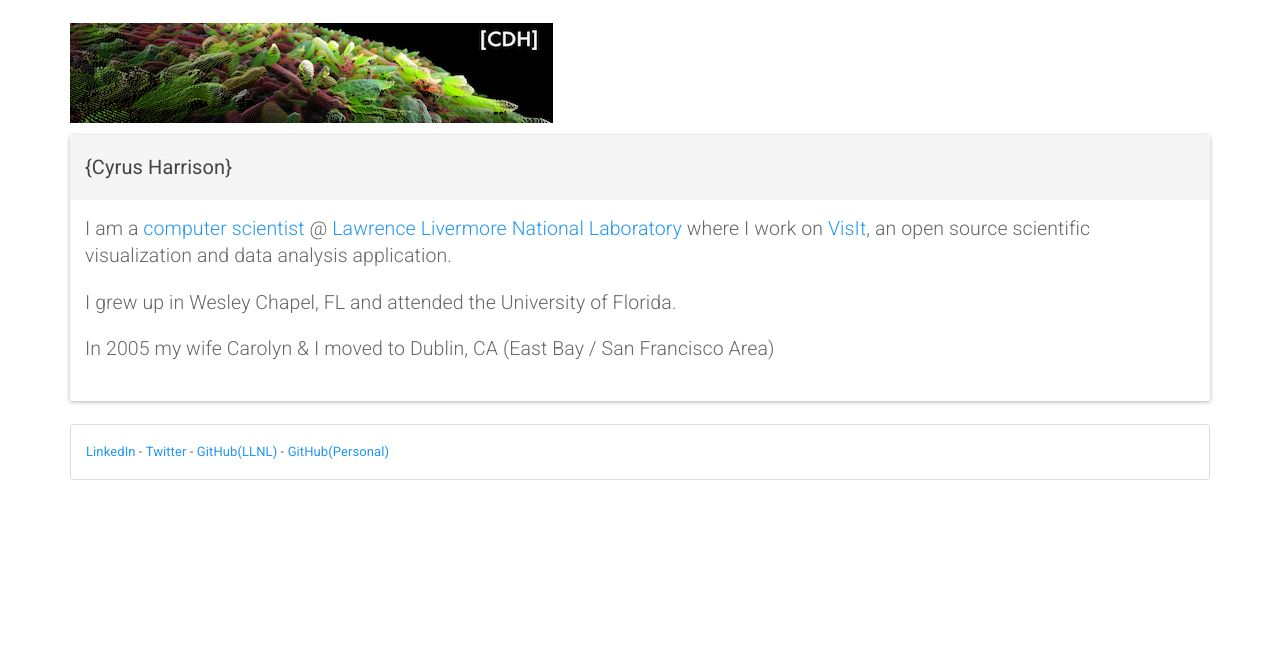
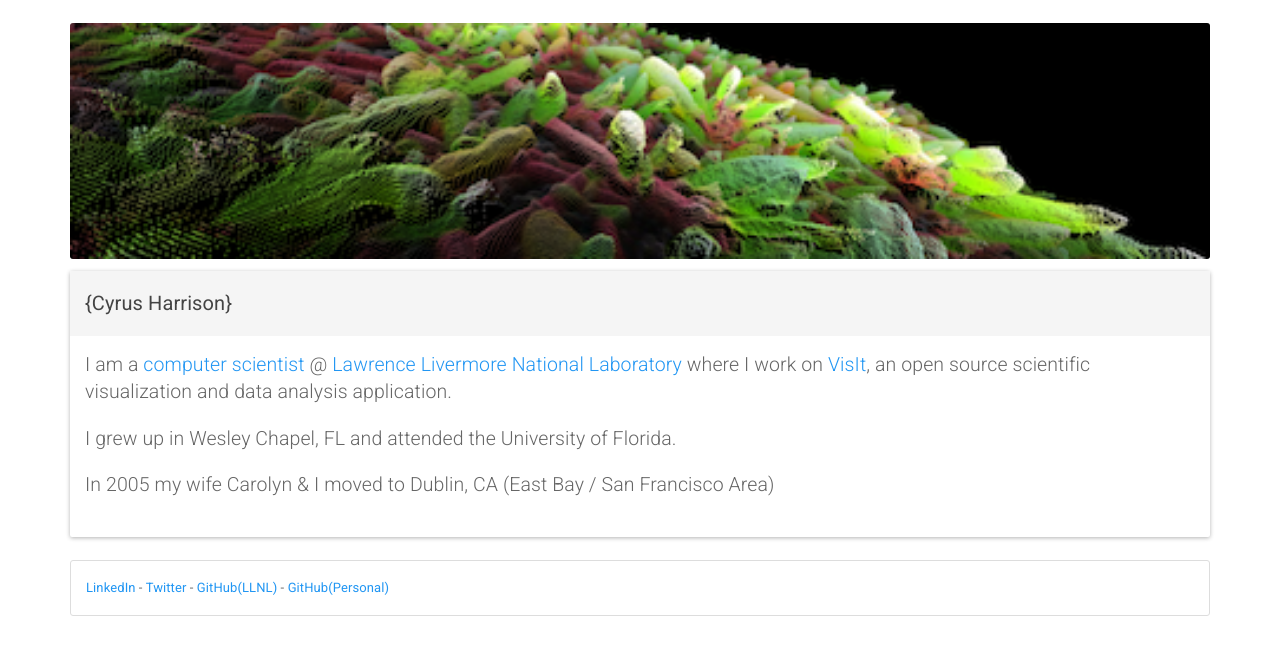
Before and after one commit to cyglor/cyglor.github.io, a plain HTML site: page index.html in a window 1280 px wide. Drawn offline with Linux system fonts and the light colour scheme.

Commit message:
changes to top bar image

```diff
--- a/index.html
+++ b/index.html
@@ -20,7 +20,7 @@
 
 <div class="container">
 
-<h2><img src="cyglor-topbar-para-rs.png"></h2>
+<h2><img class="img-rounded" src="cyglor-topbar.png" width="100%"></h2>
 
 <div class="panel panel-default">
   <div class="panel-heading"><h5>{Cyrus Harrison}</h5></div>
```
Also changed, not shown: cyglor-topbar-para-rs.png (deleted), cyglor-topbar.png (added).
